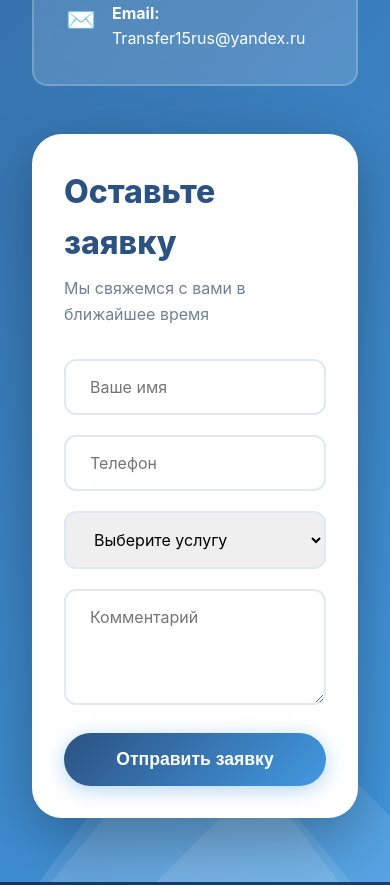
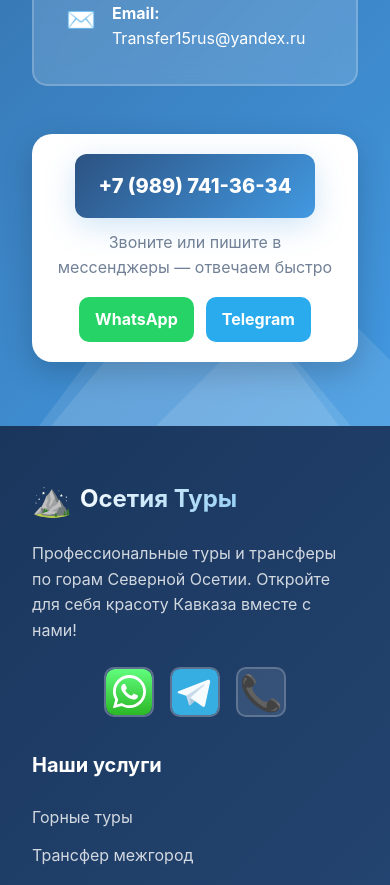
Before and after one commit to Equipoise7/vue-tour-osetia, a Vue app: page / in a window 390 px wide. Shown: the part 10820-11705 px from the top of the page. Built offline with nearby package versions, Linux system fonts and the light colour scheme.

Commit message:
Refactor(contact): remove request form, add compact actions card and responsive styles

```diff
--- a/src/components/Contact.vue
+++ b/src/components/Contact.vue
@@ -58,40 +58,17 @@
           </div>
         </div>
 
-        <div class="contact-form-wrapper">
-          <div class="form-card">
-            <h3 class="form-title">Оставьте заявку</h3>
-            <p class="form-subtitle">Мы свяжемся с вами в ближайшее время</p>
+        <div class="contact-actions">
+          <div class="actions-card">
+            <div class="call-large">
+              <a :href="`tel:${phoneClean}`" class="call-btn">{{ phone }}</a>
+              <p class="call-note">Звоните или пишите в мессенджеры — отвечаем быстро</p>
+            </div>
 
-            <form class="contact-form" @submit.prevent="handleSubmit">
-              <div class="form-group">
-                <input type="text" placeholder="Ваше имя" required class="form-input">
-              </div>
-
-              <div class="form-group">
-                <input type="tel" placeholder="Телефон" required class="form-input">
-              </div>
-
-              <div class="form-group">
-                <select class="form-input" required>
-                  <option value="">Выберите услугу</option>
-                  <option value="tour">Горный тур</option>
-                  <option value="transfer">Трансфер</option>
-                  <option value="photo">Фототур</option>
-                  <option value="winter">Зимний тур</option>
-                  <option value="culture">Культурная экскурсия</option>
-                  <option value="vip">VIP тур</option>
-                </select>
-              </div>
-
-              <div class="form-group">
-                <textarea placeholder="Комментарий" rows="4" class="form-input"></textarea>
-              </div>
-
-              <button type="submit" class="submit-btn">
-                Отправить заявку
-              </button>
-            </form>
+            <div class="actions-methods">
+              <a :href="whatsappLink" target="_blank" class="action-btn whatsapp">WhatsApp</a>
+              <a :href="telegramLink" target="_blank" class="action-btn telegram">Telegram</a>
+            </div>
           </div>
         </div>
       </div>
@@ -174,8 +151,9 @@
 
 .contact-content {
   display: grid;
-  grid-template-columns: 1fr 1fr;
+  grid-template-columns: 1fr 420px;
   gap: 3rem;
+  align-items: start;
 }
 
 .contact-info {
@@ -296,30 +274,55 @@
   flex-shrink: 0;
 }
 
-.contact-form-wrapper {
+
+.contact-actions {
   display: flex;
   align-items: center;
 }
 
-.form-card {
+.actions-card {
   background: white;
-  padding: 3rem;
-  border-radius: 30px;
-  box-shadow: 0 20px 60px rgba(0, 0, 0, 0.3);
+  padding: 2rem;
+  border-radius: 20px;
+  box-shadow: 0 10px 30px rgba(0,0,0,0.18);
   width: 100%;
+  text-align: center;
 }
 
-.form-title {
-  font-size: 2rem;
+.call-btn {
+  display: inline-block;
+  padding: 1rem 1.5rem;
+  font-size: 1.6rem;
   font-weight: 800;
-  color: #2c5282;
-  margin-bottom: 0.5rem;
+  color: white;
+  background: linear-gradient(135deg, #2c5282 0%, #4299e1 100%);
+  border-radius: 12px;
+  text-decoration: none;
+  box-shadow: 0 8px 30px rgba(66,153,225,0.25);
 }
 
-.form-subtitle {
+.call-note {
   color: #718096;
-  margin-bottom: 2rem;
+  margin-top: 0.75rem;
 }
+
+.actions-methods {
+  display: flex;
+  gap: 0.75rem;
+  justify-content: center;
+  margin-top: 1rem;
+}
+
+.action-btn {
+  padding: 0.6rem 1rem;
+  border-radius: 10px;
+  text-decoration: none;
+  color: white;
+  font-weight: 700;
+}
+
+.action-btn.whatsapp { background: #25D366 }
+.action-btn.telegram { background: #2AABEE }
 
 .contact-form {
   display: flex;
@@ -389,8 +392,16 @@
     font-size: 2rem;
   }
 
-  .form-card {
-    padding: 2rem;
+  .contact-content {
+    grid-template-columns: 1fr;
+  }
+
+  .actions-card {
+    padding: 1.25rem;
+  }
+
+  .call-btn {
+    font-size: 1.25rem;
   }
 
   .phone-number {
```
